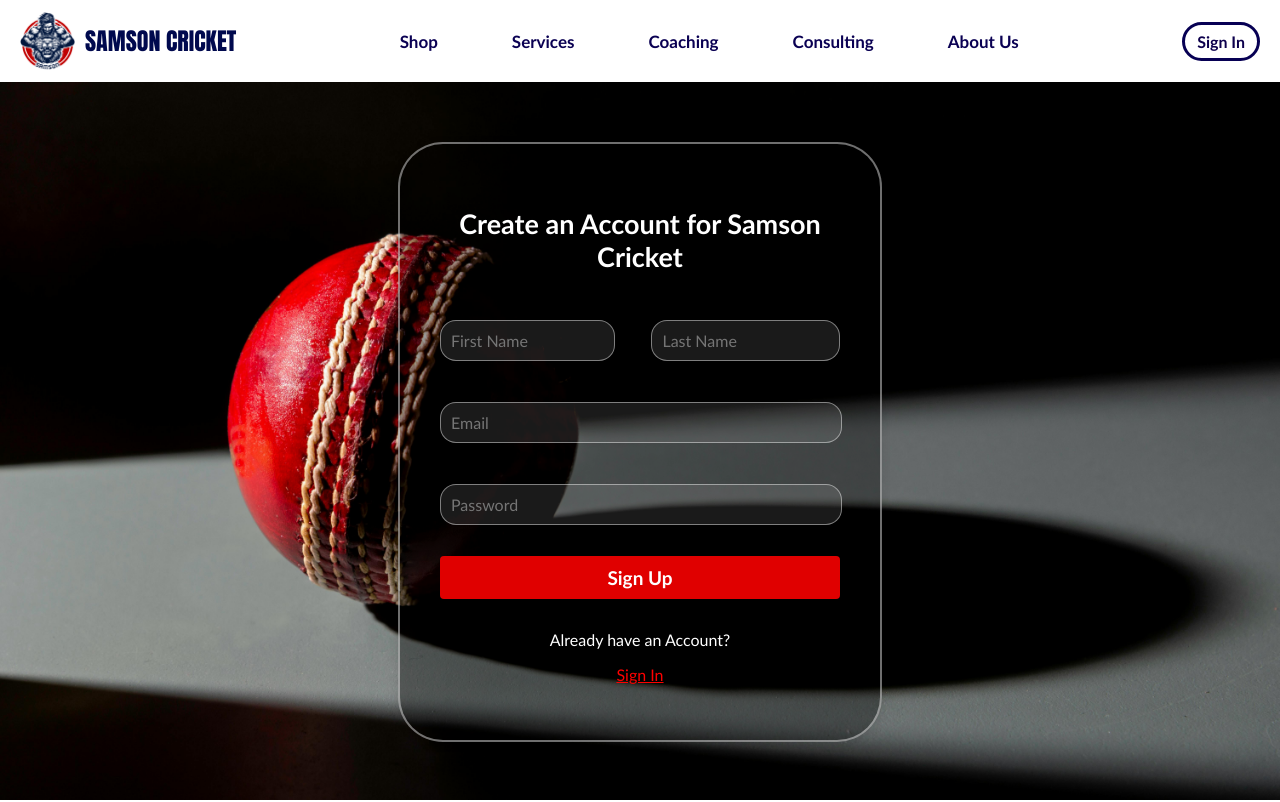
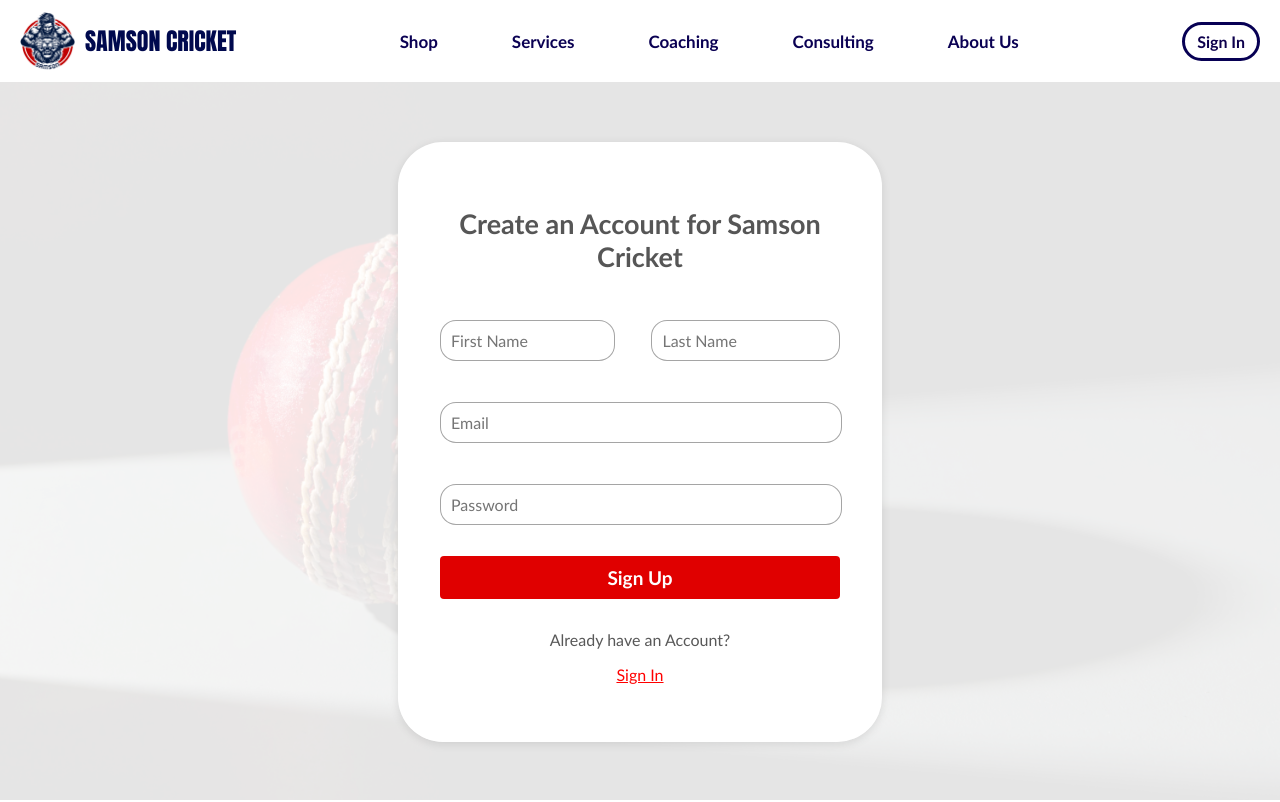
Before and after one commit to AshenIsuruWijesuriya/Samson-Cricket-WebApp, a React (Create React App) app in the folder frontend/: page /signUp in a window 1280 px wide. Built offline with nearby package versions, Linux system fonts and the light colour scheme; the HTML template or start-up script is replaced by a standard one.

Commit message:
fix sign in and up styles

```diff
--- a/frontend/src/Pages/SignIn.css
+++ b/frontend/src/Pages/SignIn.css
@@ -1,32 +1,34 @@
+/* SignInPage.css */
+
 body {
     margin: 0;
     padding: 0;
-    font-family:sans-serif;
+    font-family: sans-serif;
 }
 
-h2{
+.sign-in-page-title {
     text-align: center;
-    font-size:27px;
-    color: rgb(255, 255, 255);
+    font-size: 27px;
+    color: rgb(86, 86, 86);
     font-family: 'Trebuchet MS';
 }
 
-.sign-in-container {
+.sign-in-page-form-container {
     max-width: 400px;
     margin: 60px auto;
     padding: 40px;
-    border: 2px solid #ffffff6f; /* Add a 2px solid red border */
+    border: 2px solid #ffffff6f;
     border-radius: 45px;
     box-shadow: 0 2px 10px rgba(0, 0, 0, 0.1);
-    background-color: rgba(0, 0, 0, 0.368); /* Optional: Add a black background with transparency */
+    background-color: rgba(255, 255, 255, 0.992);
 }
 
-.sign-in-form {
+.sign-in-page-form {
     display: flex;
     flex-direction: column;
 }
 
-.input-group {
+.sign-in-page-input-group {
     margin-bottom: 16px;
     margin-top: 15px;
     color: rgb(255, 255, 255);
@@ -36,19 +38,19 @@ h2{
     font-family: 'Trebuchet MS';
 }
 
-.signIn-input{
+.sign-in-page-input {
     padding: 10px;
     font-size: 16px;
-    border: 1px solid #ffffff71;
+    border: 1px solid #35353571;
     background-color: rgba(255, 255, 255, 0.1);
     border-radius: 16px;
     width: 95%;
-    margin-top:10px;
-    color: white;
+    margin-top: 10px;
+    color: rgb(88, 88, 88);
     font-family: 'Trebuchet MS';
 }
 
-.signIn-button {
+.sign-in-page-button {
     padding: 10px;
     font-size: 19px;
     background-color: #e00000;
@@ -62,18 +64,18 @@ h2{
     font-family: 'Trebuchet MS';
 }
 
-.signIn-button:hover{
+.sign-in-page-button:hover {
     background-color: #920000;
     color: rgb(255, 255, 255);
 }
 
-.forgot-password {
+.sign-in-page-forgot-password {
     margin-top: 1px;
     margin-bottom: 15px;
     text-align: right;
 }
 
-.forgot-password a {
+.sign-in-page-forgot-link {
     background: none;
     border: none;
     color: #ff0000;
@@ -82,16 +84,18 @@ h2{
     font-family: 'Trebuchet MS';
 }
 
-.signUp {
+.sign-in-page-signup {
     margin-top: 1px;
     margin-bottom: 15px;
     text-align: center;
     font-family: 'Trebuchet MS';
 }
-.signUp p{
-    color:white;
+
+.sign-in-page-signup-text {
+    color: rgb(88, 88, 88);
 }
-.signUp a {
+
+.sign-in-page-signup-link {
     background: none;
     border: none;
     color: #ff0000;
@@ -100,14 +104,19 @@ h2{
     font-weight: bold;
 }
 
-.sign-in-bg {
-    position: fixed; /* Make the background fixed */
+.sign-in-page-bg {
+    position: fixed;
     top: 0;
     left: 0;
     width: 100%;
     height: 100%;
-    background-image: url('../assets/images/signInbg.jpg'); /* Ensure the path is correct */
-    background-size: cover; /* Cover the entire area */
-    background-position: center; /* Center the image */
-    z-index: -1; /* Send the background behind other elements */
+    background-image: url('../assets/images/signInbg.jpg');
+    opacity: 0.1;
+    background-size: cover;
+    background-position: center;
+    z-index: -1;
 }
+
+.sign-in-page-container{
+    position:relative;
+}
--- a/frontend/src/Pages/SignUp.css
+++ b/frontend/src/Pages/SignUp.css
@@ -1,26 +1,34 @@
-.signUp-title {
+/* SignUpPage.css */
+
+body {
+    margin: 0;
+    padding: 0;
+    font-family: sans-serif;
+}
+
+.signup-page-title {
     text-align: center;
     font-size: 27px;
-    color: rgb(255, 255, 255);
+    color: rgb(86, 86, 86); /* Changed to match SignInPage color */
     font-family: 'Trebuchet MS';
 }
 
-.signup-wrapper {
+.signup-page-wrapper {
     max-width: 400px;
     margin: 60px auto;
     padding: 40px;
-    border: 2px solid #ffffff6f; /* Add a 2px solid white border */
+    border: 2px solid #ffffff6f;
     border-radius: 45px;
     box-shadow: 0 2px 10px rgba(0, 0, 0, 0.1);
-    background-color: rgba(0, 0, 0, 0.368); /* Optional: Add a black background with transparency */
+    background-color: rgba(255, 255, 255, 0.992); /* Changed to match SignInPage color */
 }
 
-.signup-form {
+.signup-page-form {
     display: flex;
     flex-direction: column;
 }
 
-.input-group {
+.signup-page-input-group {
     margin-bottom: 16px;
     margin-top: 15px;
     color: rgb(255, 255, 255);
@@ -30,39 +38,39 @@
     font-family: 'Trebuchet MS';
 }
 
-.names-align{
+.signup-page-names-align {
     display: flex;
 }
 
-.names-align .input-field-first, .input-field-last{
+.signup-page-names-align .signup-page-input-field-first, .signup-page-input-field-last {
     width: 80%;
     padding: 10px;
     font-size: 16px;
-    border: 1px solid #ffffff70;
+    border: 1px solid #35353571; /* Changed to match SignInPage color */
     border-radius: 16px;
     margin-top: 10px;
-    background-color: rgba(255, 255, 255, 0.1); /* Optional: Add a light background for inputs */
-    color: white;
+    background-color: rgba(255, 255, 255, 0.1);
+    color: rgb(88, 88, 88); /* Changed to match SignInPage color */
     font-family: 'Trebuchet MS';
 }
 
-.input-field-last{
-    margin-left:20px ;
+.signup-page-input-field-last {
+    margin-left: 20px;
 }
 
-.input-field {
+.signup-page-input-field {
     padding: 10px;
     font-size: 16px;
-    border: 1px solid #ffffff70;
+    border: 1px solid #35353571; /* Changed to match SignInPage color */
     border-radius: 16px;
     width: 95%;
     margin-top: 10px;
-    background-color: rgba(255, 255, 255, 0.1); /* Optional: Add a light background for inputs */
-    color: white; /* Change text color to white */
+    background-color: rgba(255, 255, 255, 0.1);
+    color: rgb(88, 88, 88); /* Changed to match SignInPage color */
     font-family: 'Trebuchet MS';
 }
 
-.signup-button {
+.signup-page-button {
     padding: 10px;
     font-size: 19px;
     background-color: #e00000;
@@ -76,48 +84,48 @@
     font-family: 'Trebuchet MS';
 }
 
-.signup-button:hover {
+.signup-page-button:hover {
     background-color: #920000;
     color: rgb(255, 255, 255);
 }
 
-.signup-bg {
-    position: fixed; /* Make the background fixed */
+.signup-page-bg {
+    position: fixed;
     top: 0;
     left: 0;
     width: 100%;
     height: 100%;
-    background-image: url('../assets/images/signInbg.jpg'); /* Ensure the path is correct */
-    background-size: cover; /* Cover the entire area */
-    background-position: center; /* Center the image */
-    z-index: -1; /* Send the background behind other elements */
+    background-image: url('../assets/images/signInbg.jpg');
+    opacity: 0.1;
+    background-size: cover;
+    background-position: center;
+    z-index: -1;
 }
 
-.signIn-links {
+.signup-page-signin-links {
     margin-bottom: 15px;
     text-align: center;
 }
-.signIn-links p{
-    color:white;
-    font-family:sans-serif;
-    font-size: 16px;
+
+.signup-page-signin-text {
+    color: rgb(88, 88, 88); /* Changed to match SignInPage color */
     font-family: 'Trebuchet MS';
 }
-.signIn-links a {
+
+.signup-page-signin-link {
     background: none;
     border: none;
     color: #ff0000;
     cursor: pointer;
     text-decoration: underline;
-    font-family:sans-serif;
-    font-size: 16px;
     font-family: 'Trebuchet MS';
 }
 
-.signIn-text p{
-    font-weight:400;
+.signup-page-error-message{
+    color:red;
+    text-align:center;
 }
 
-.signIn-text a{
-    font-weight:bold;
+.signup-page-container{
+    position:relative;
 }
--- a/frontend/src/Pages/SignUp.js
+++ b/frontend/src/Pages/SignUp.js
@@ -1,12 +1,12 @@
 import React, { useState } from 'react';
 import axios from 'axios';
-import Swal from 'sweetalert2'; // Import SweetAlert2
+import Swal from 'sweetalert2';
 import './SignUp.css';
 import MainHeader from '../Common/mainHeader';
 
 const api = process.env.REACT_APP_BASE_URL;
 
-const SignUp = () => {
+const SignUpPage = () => {
     const [formData, setFormData] = useState({
         firstname: '',
         lastname: '',
@@ -26,15 +26,14 @@ const SignUp = () => {
     };
 
     const validateEmail = (email) => {
-        const re = /^[^\s@]+@[^\s@]+\.[^\s@]+$/; // Simple regex for email validation
+        const re = /^[^\s@]+@[^\s@]+\.[^\s@]+$/;
         return re.test(String(email).toLowerCase());
     };
 
     const handleSubmit = async (e) => {
         e.preventDefault();
-        setError(''); // Reset error state
+        setError('');
 
-        // Validation checks
         if (!firstname || !lastname || !email || !password) {
             Swal.fire({
                 title: 'Error!',
@@ -68,18 +67,15 @@ const SignUp = () => {
         try {
             const response = await axios.post(api + '/api/users/register', formData);
             console.log('User  registered:', response.data);
-            // Show success alert
             Swal.fire({
                 title: 'Success!',
                 text: 'You have successfully registered!',
                 icon: 'success',
                 confirmButtonText: 'OK'
             });
-            // Optionally, redirect or reset form here
         } catch (error) {
             console.error('Error registering user:', error.response?.data || error.message);
             setError(error.response?.data?.message || 'An error occurred. Please try again.');
-            // Show error alert
             Swal.fire({
                 title: 'Error!',
                 text: error.response?.data?.message || 'An error occurred. Please try again.',
@@ -91,58 +87,59 @@ const SignUp = () => {
 
     return (
         <div>
-            <div className="signup-bg">
+            <div className="signup-page-bg-container">
+                <div className="signup-page-bg"></div>
                 <MainHeader />
-                <div className="signup-wrapper">
-                    <h2>Create an Account for Samson Cricket</h2>
-                    {error && <div className="error-message">{error}</div>}
-                    <form className="signup-form" onSubmit={handleSubmit}>
-                        <div className='names-align'>
-                            <div className="input-group">
+                <div className="signup-page-wrapper">
+                    <h2 className="signup-page-title">Create an Account for Samson Cricket</h2>
+                    {error && <div className="signup-page-error-message">{error}</div>}
+                    <form className="signup-page-form" onSubmit={handleSubmit}>
+                        <div className='signup-page-names-align'>
+                            <div className="signup-page-input-group">
                                 <input
                                     type="text"
                                     name="firstname"
                                     value={firstname}
                                     onChange={handleChange}
                                     placeholder="First Name"
-                                    className="input-field-first"
+                                    className="signup-page-input-field-first"
                                 />
                             </div>
-                            <div className="input-group">
+                            <div className="signup-page-input-group">
                                 <input
                                     type="text"
                                     name="lastname"
                                     value={lastname}
                                     onChange={handleChange}
                                     placeholder="Last Name"
-                                    className="input-field-last"
+                                    className="signup-page-input-field-last"
                                 />
                             </div>
                         </div>
-                        <div className="input-group">
+                        <div className="signup-page-input-group">
                             <input
                                 type="email"
                                 name="email"
                                 value={email}
                                 onChange={handleChange}
                                 placeholder="Email"
-                                className="input-field"
+                                className="signup-page-input-field"
                             />
                         </div>
-                        <div className="input-group">
+                        <div className="signup-page-input-group">
                             <input
                                 type="password"
                                 name="password"
                                 value={password}
                                 onChange={handleChange}
                                 placeholder="Password"
-                                className="input-field"
+                                className="signup-page-input-field"
                             />
                         </div>
-                        <button type="submit" className="signup-button">Sign Up</button>
-                        <div className="signIn-links">
-                            <p>Already have an Account?</p>
-                            <a href='/signIn'>Sign In</a>
+                        <button type="submit" className="signup-page-button">Sign Up</button>
+                        <div className="signup-page-signin-links">
+                            <p className="signup-page-signin-text">Already have an Account?</p>
+                            <a href='/signIn' className="signup-page-signin-link">Sign In</a>
                         </div>
                     </form>
                 </div>
@@ -151,4 +148,4 @@ const SignUp = () => {
     );
 };
 
-export default SignUp;
+export default SignUpPage;
```
Also changed, not shown: frontend/src/Pages/SignIn.js (+58 -46 lines).
